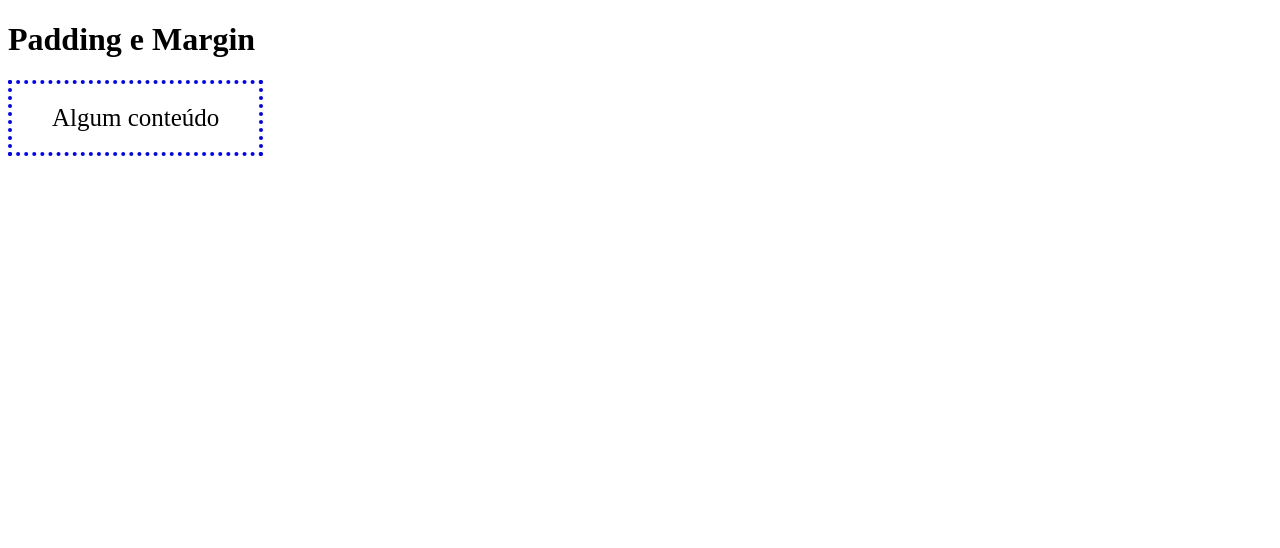
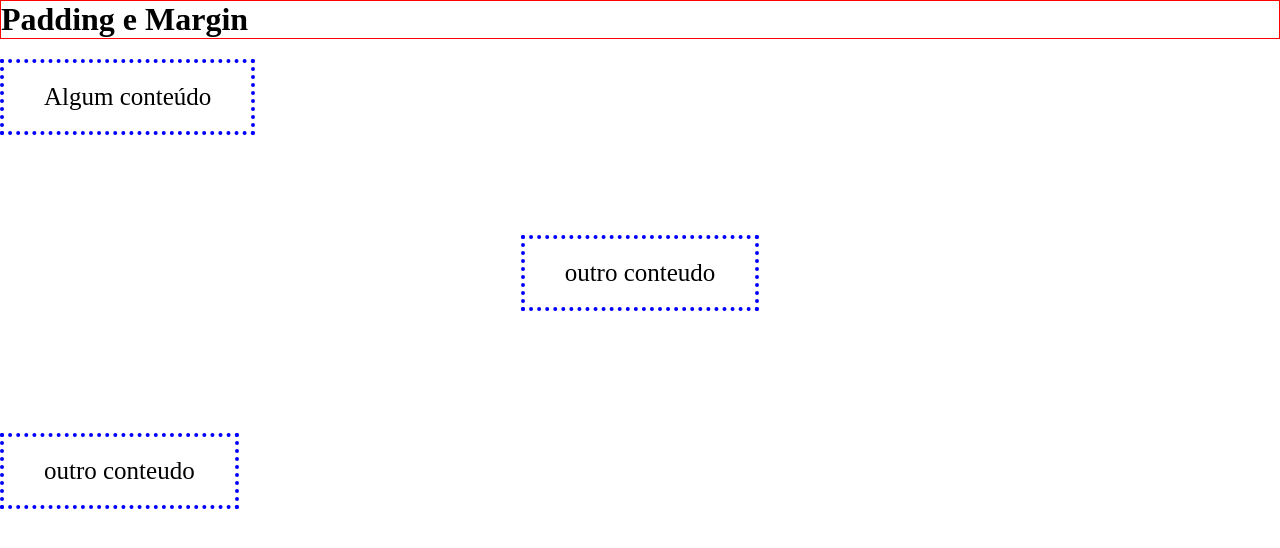
Before and after one commit to Eduardoroveroto/aulas_html_css, a plain HTML site: page 4_BOX_MODER/2_padding_margin/index.html in a window 1280 px wide. Drawn offline with Linux system fonts and the light colour scheme.

Commit message:
aula box

```diff
--- a/4_BOX_MODER/2_padding_margin/index.html
+++ b/4_BOX_MODER/2_padding_margin/index.html
@@ -10,8 +10,19 @@
 <body>
     <h1>Padding e Margin</h1>
 
-    <div>
+    <div class="algum">
         Algum conteúdo
     </div>
+
+    <div class="outro">
+        outro conteudo
+    </div>
+    <br>
+    <br>
+    <br>
+    <br>
+     <div class="ultimo">
+        outro conteudo
+     </div>
 </body>
 </html>
--- a/4_BOX_MODER/2_padding_margin/style.css
+++ b/4_BOX_MODER/2_padding_margin/style.css
@@ -1,4 +1,9 @@
+* {
+     margin: 0;
+}
 div {
+
+
      border: 4px dotted #00f;
     width: fit-content;
     font-size: 25px;
@@ -19,3 +24,22 @@ div {
      padding-inline:40px ;
      padding-block:20px ;
 }
+
+h1 {
+     border: 1px solid red;
+     margin-bottom: 20px;
+
+}
+
+.algum {
+     margin-bottom: 100px ;
+}
+
+
+.ultimo {
+     margin-top: 50px;
+}
+
+.outro {
+     margin-inline: auto;
+}
```
